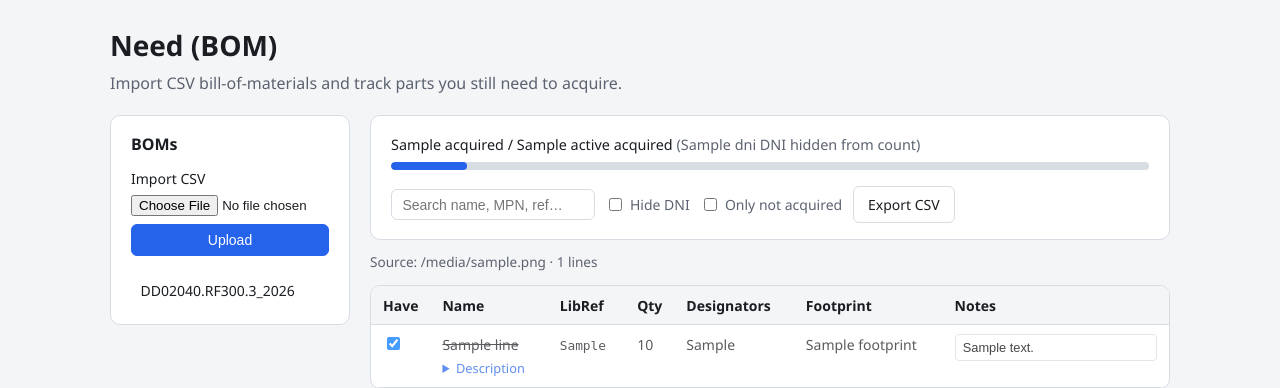
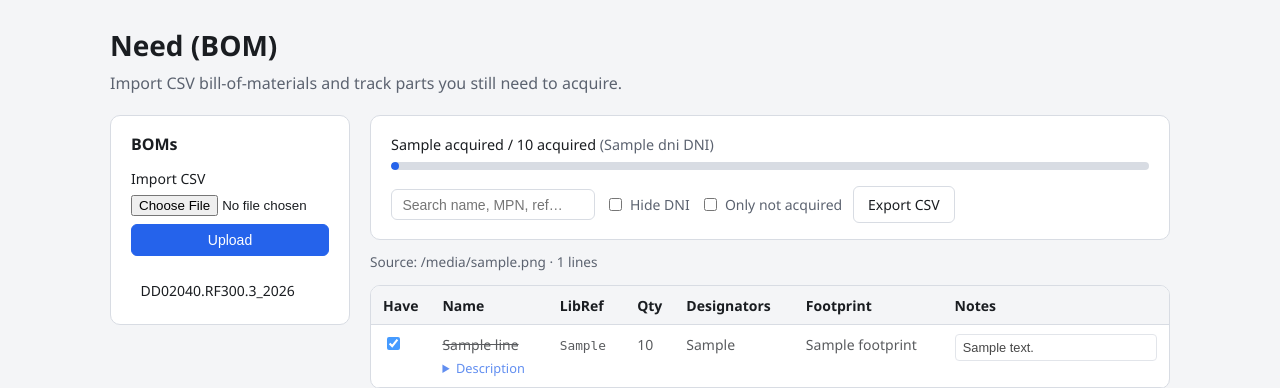
Before and after one commit to wischmi2/BOM_Builder, a Flask app: template templates/need.html in a window 1280 px wide. Shown: the part 62-450 px from the top of the page. Run offline with Flask 3, Linux system fonts and the light colour scheme; the template is opened without the code that fills it: most values are stand-ins (such as "Sample title", 1, 10 or a date in 2020).

Commit message:
Show DNI lines by default and include them in acquired counts.
Co-authored-by: Cursor <cursoragent@cursor.com>

```diff
--- a/static/need.js
+++ b/static/need.js
@@ -20,11 +20,11 @@
 
     function updateProgress(stats) {
         if (!stats || !progressText || !progressFill) return;
-        const pct = stats.active ? Math.round((100 * stats.acquired) / stats.active) : 0;
+        const pct = stats.total ? Math.round((100 * stats.acquired) / stats.total) : 0;
         let suffix = "";
-        if (stats.dni) suffix = ` (${stats.dni} DNI hidden from count)`;
+        if (stats.dni) suffix = ` (${stats.dni} DNI)`;
         progressText.innerHTML =
-            `${stats.acquired} / ${stats.active} acquired` +
+            `${stats.acquired} / ${stats.total} acquired` +
             (suffix ? `<span class="muted">${suffix}</span>` : "");
         progressFill.style.width = `${pct}%`;
     }
--- a/templates/compare.html
+++ b/templates/compare.html
@@ -70,7 +70,7 @@
     <label class="filter-check"><input type="checkbox" id="filter-missing"> Missing only</label>
     <label class="filter-check"><input type="checkbox" id="filter-partial"> Partial only</label>
     <label class="filter-check"><input type="checkbox" id="filter-hide-ok" checked> Hide OK</label>
-    <label class="filter-check"><input type="checkbox" id="filter-hide-dni" checked> Hide DNI</label>
+    <label class="filter-check"><input type="checkbox" id="filter-hide-dni"> Hide DNI</label>
 </div>
 
 <div class="table-wrap card">
--- a/templates/need.html
+++ b/templates/need.html
@@ -54,12 +54,12 @@
         <div class="need-toolbar card">
             <div class="progress-block" id="progress-block">
                 <span class="progress-text" id="progress-text">
-                    {{ stats.acquired }} / {{ stats.active }} acquired
-                    {% if stats.dni %}<span class="muted">({{ stats.dni }} DNI hidden from count)</span>{% endif %}
+                    {{ stats.acquired }} / {{ stats.total }} acquired
+                    {% if stats.dni %}<span class="muted">({{ stats.dni }} DNI)</span>{% endif %}
                 </span>
                 <div class="progress-bar">
                     <div class="progress-fill" id="progress-fill"
-                         style="width: {{ (100 * stats.acquired / stats.active) if stats.active else 0 }}%"></div>
+                         style="width: {{ (100 * stats.acquired / stats.total) if stats.total else 0 }}%"></div>
                 </div>
             </div>
             <div class="toolbar-actions">
```
Also changed, not shown: bom_builder/need_io.py (+3 -4 lines), tests/test_need_io.py (+4 -3 lines).
